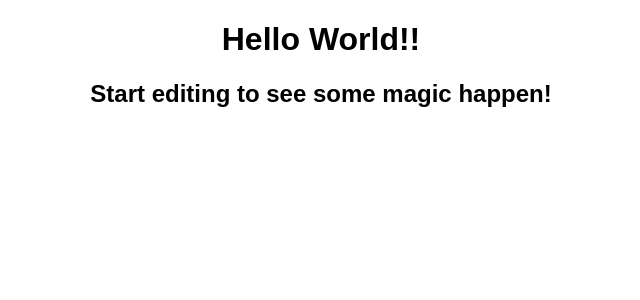
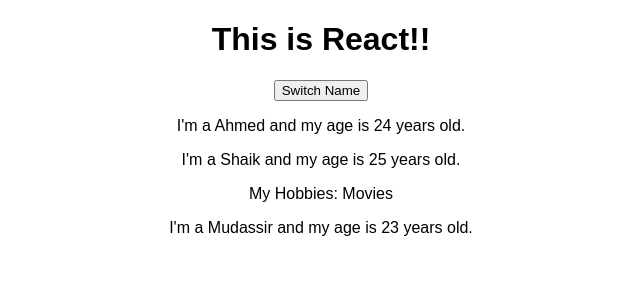
Before and after one commit to MudassirAhmedShaik/myreact, a React (Create React App) app: page / in a window 1280 px wide. Shown: the top 300 px of the page, without its empty margins (319-959 px from the left). Built offline with nearby package versions, Linux system fonts and the light colour scheme.

Commit message:
6 Feb 2020 -1

```diff
--- a/src/App.js
+++ b/src/App.js
@@ -1,5 +1,6 @@
 import React, { Component } from "react";
 import "./styles.css";
+import Person from "./Person/Person";
 
 /*export default function App(){
   return (
@@ -11,13 +12,51 @@ import "./styles.css";
 }*/
 
 class App extends Component {
+  state = {
+    persons: [
+      { name: "Ahmed", age: "24" },
+      { name: "Shaik", age: "25" },
+      { name: "Mudassir", age: "23" }
+    ]
+  };
+
+  switchNameHandler = () => {
+    //console.log("clicked!")
+    this.setState({
+      persons: [
+        { name: "Ahmed", age: "24" },
+        { name: "Shaik", age: "25" },
+        { name: "Mudassir Ahmed", age: "23" }
+      ]
+    });
+  };
+
   render() {
     return (
       <div className="App">
-        <h1>Hello World!!</h1>
-        <h2>Start editing to see some magic happen!</h2>
+        <h1>This is React!!</h1>
+        <button onClick={this.switchNameHandler}>Switch Name</button>
+        <Person
+          name={this.state.persons[0].name}
+          age={this.state.persons[0].age}
+        />
+        <Person
+          name={this.state.persons[1].name}
+          age={this.state.persons[1].age}
+        >
+          My Hobbies: Movies
+        </Person>
+        <Person
+          name={this.state.persons[2].name}
+          age={this.state.persons[2].age}
+        />
       </div>
     );
+    // return React.createElement(
+    //   "div",
+    //   {className: 'App'},
+    //   React.createElement("h1", null, "Hello World")
+    // );
   }
 }
 
--- /dev/null
+++ b/src/Person/Person.js
@@ -0,0 +1,14 @@
+import React from "react";
+
+const person = props => {
+  return (
+    <div>
+      <p>
+        I'm a {props.name} and my age is {props.age} years old.
+      </p>
+      <p>{props.children}</p>
+    </div>
+  );
+};
+
+export default person;
```
